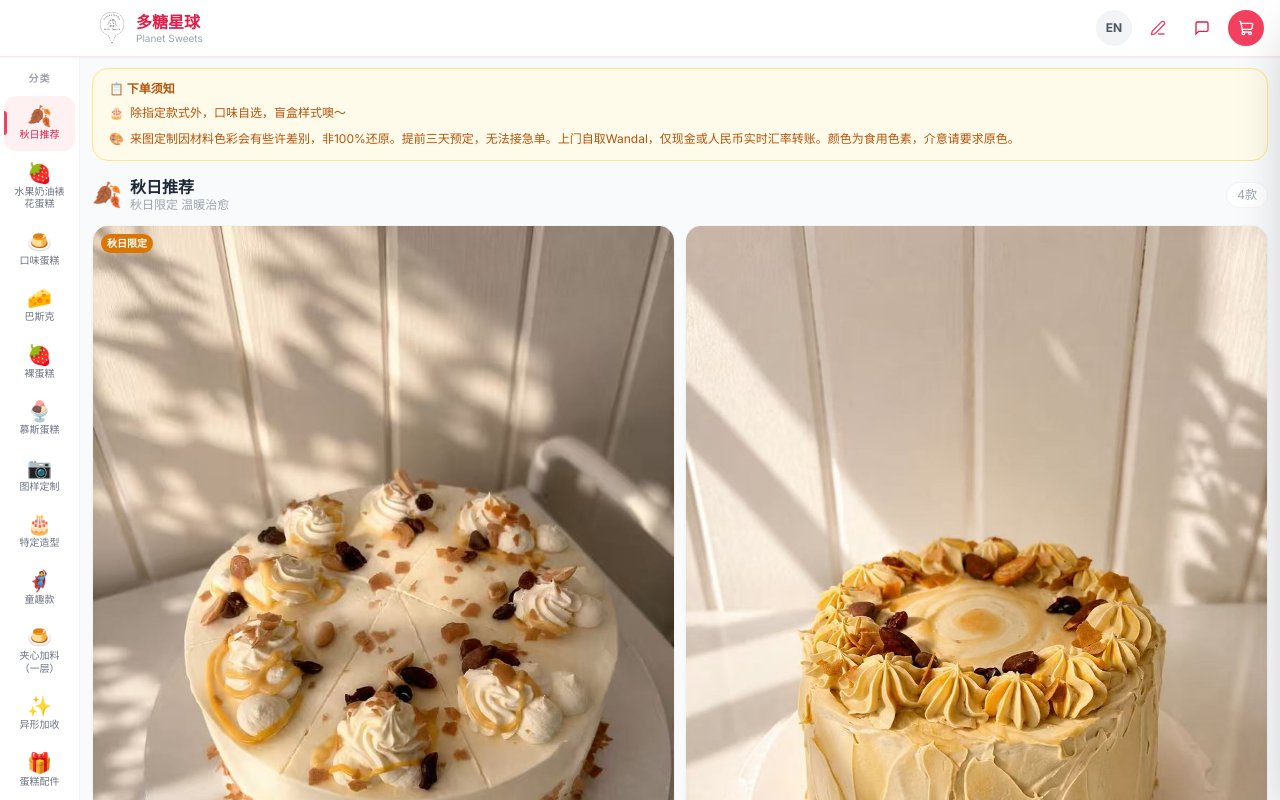
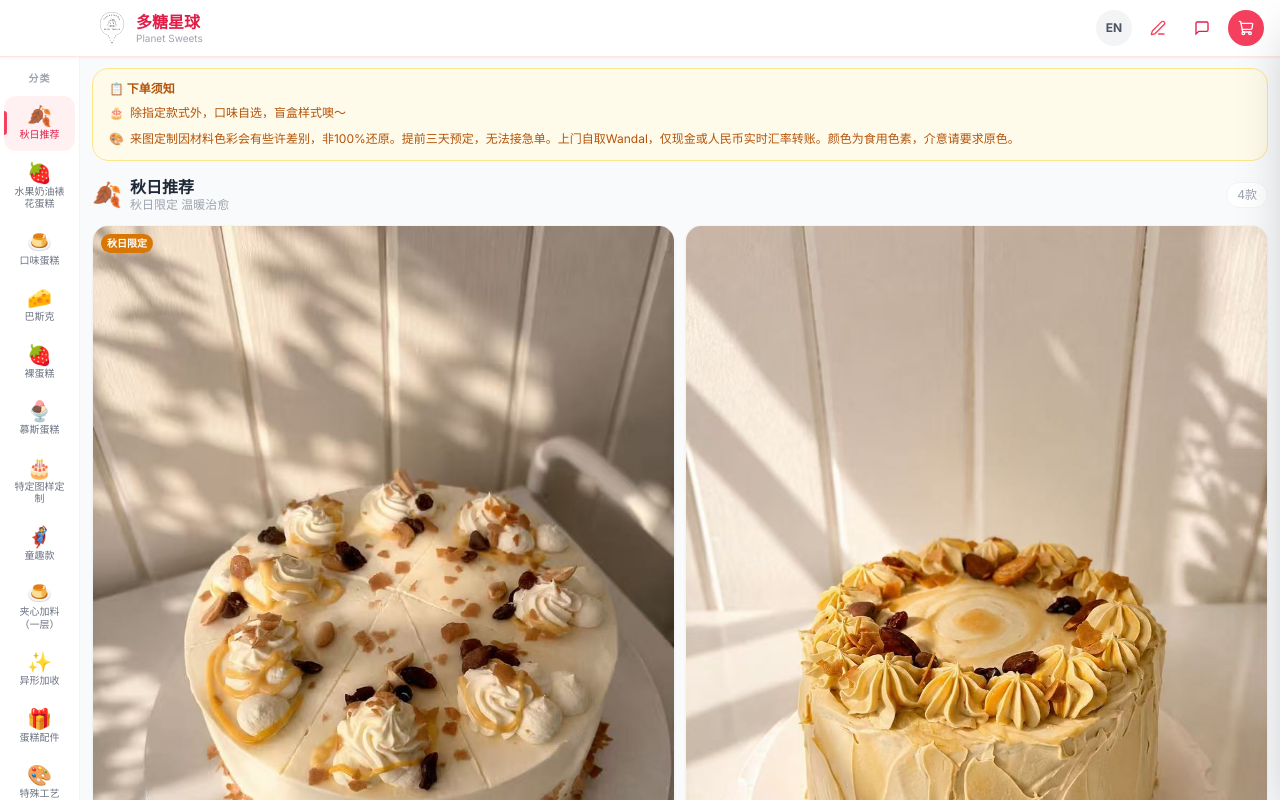
Before and after one commit to peterxia97/planet-sweets, a React (Vite) app: page / in a window 1280 px wide. Shown: the top 800 px of the page. Built offline with nearby package versions, Linux system fonts and the light colour scheme.

Commit message:
feat: 合并「来图定制」和「特定造型」为「特定图样定制」

```diff
--- a/src/data.ts
+++ b/src/data.ts
@@ -11,8 +11,7 @@ export const categories: Category[] = [
   { id: 3,  name: '巴斯克', nameEn: 'Basque Cheesecakes', icon: '\u{1F9C0}', description: '焦香浓郁 绵密丝滑', descriptionEn: 'Rich caramelised top, silky texture' },
   { id: 4,  name: '裸蛋糕', nameEn: 'Naked Cakes', icon: '\u{1F353}', description: '简约清新 水果本味', descriptionEn: 'Minimalist with fresh fruit' },
   { id: 5,  name: '慕斯蛋糕', nameEn: 'Mousse Cakes', icon: '\u{1F368}', description: '丝滑慕斯 入口即化', descriptionEn: 'Silky mousse, melts in your mouth' },
-  { id: 12, name: '图样定制', nameEn: 'Custom Design', icon: '\u{1F4F7}', description: '请把你喜欢的网图发给我哦~', descriptionEn: 'Send us your inspo pic!' },
-  { id: 6,  name: '特定造型', nameEn: 'Special Shapes', icon: '\u{1F382}', description: '定制造型 独一无二', descriptionEn: 'Custom shapes, one of a kind' },
+  { id: 6,  name: '特定图样定制', nameEn: 'Custom Designs', icon: '\u{1F382}', description: '定制造型 独一无二', descriptionEn: 'Custom shapes, one of a kind' },
   { id: 7,  name: '童趣款', nameEn: 'Kids Cakes', icon: '\u{1F9B8}', description: '可爱有趣 儿童最爱', descriptionEn: 'Fun & cute, kids love them' },
   { id: 8,  name: '夹心加料（一层）', nameEn: 'Extra Filling (1 layer)', icon: '\u{1F36E}', description: '自选夹心 增添风味', descriptionEn: 'Add a layer of filling' },
   { id: 9,  name: '异形加收', nameEn: 'Novelty Shapes', icon: '\u2728', description: '特殊造型 额外加收', descriptionEn: 'Special shapes, extra charge' },
@@ -296,9 +295,9 @@ export const cakes: Cake[] = [
     price6: 65, price8: 85, image: '/ningmengsuannaimusi.jpg',
   },
 
-  // ─── Cat 12: Custom by Photo ───
+  // ─── Cat 6: 来图定制 (merged into 特定图样定制) ───
   {
-    id: 1201, categoryId: 12,
+    id: 1201, categoryId: 6,
     name: '来图定制', nameEn: 'Custom by Photo',
     description: '请把你喜欢的网图发给我哦~',
     descriptionEn: 'Send us your favourite cake photo!',
--- a/src/i18n/translations.ts
+++ b/src/i18n/translations.ts
@@ -10,8 +10,7 @@ export const CATEGORY_NAMES: Record<number, { zh: string; en: string }> = {
   3:  { zh: '巴斯克', en: 'Basque Cheesecakes' },
   4:  { zh: '裸蛋糕', en: 'Naked Cakes' },
   5:  { zh: '慕斯蛋糕', en: 'Mousse Cakes' },
-  12: { zh: '图样定制', en: 'Custom Design' },
-  6:  { zh: '特定造型', en: 'Special Designs' },
+  6:  { zh: '特定图样定制', en: 'Custom Designs' },
   7:  { zh: '童趣款', en: "Kids' Favorites" },
   8:  { zh: '夹心加料（一层）', en: 'Extra Filling (1 Layer)' },
   9:  { zh: '异形加收', en: 'Special Shapes' },
@@ -27,8 +26,7 @@ export const CATEGORY_DESCRIPTIONS: Record<number, { zh: string; en: string }> =
   3:  { zh: '焦香浓郁 绵密丝滑', en: 'Rich caramelized, velvety smooth' },
   4:  { zh: '简约清新 水果本味', en: 'Simple & fresh, natural fruit taste' },
   5:  { zh: '丝滑慕斯 入口即化', en: 'Silky mousse, melts in your mouth' },
-  12: { zh: '请把你喜欢的网图发给我哦~', en: 'Send us your favorite cake pics~' },
-  6:  { zh: '定制造型 独一无二', en: 'Custom designs, one of a kind' },
+  6:  { zh: '定制造型 独一无二', en: 'Custom shapes, one of a kind' },
   7:  { zh: '可爱有趣 儿童最爱', en: 'Cute & fun, kids love them' },
   8:  { zh: '自选夹心 增添风味', en: 'Choose your filling, extra flavor' },
   9:  { zh: '特殊造型 额外加收', en: 'Special shapes, additional charge' },
```
